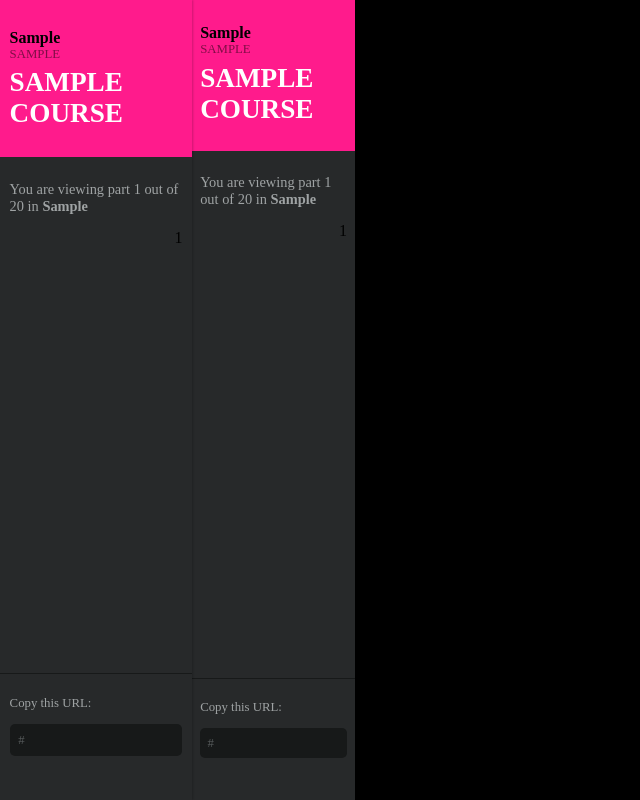
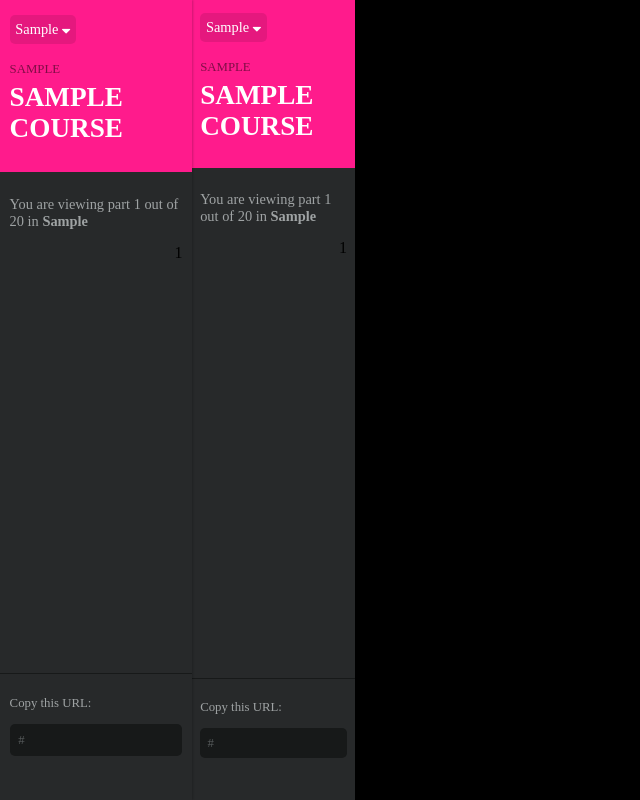
Before and after one commit to bjornhenriksson/source20, a Django app: template get_class/templates/get_class/index.html in a window 1280 px wide. Shown: the whole page, without its empty margins (0-640 px from the left). Run offline with Django 3.2, Linux system fonts and the light colour scheme; tables that the repository leaves empty hold one stand-in row (values such as "Sample post"); the template is opened without the code that fills it: values that come from a table or form of the project are taken from there, most other values are stand-ins (such as "Sample title", 1, 10 or a date in 2020); some libraries are stand-ins or nearby versions.

Commit message:
added styling to logout-menu

```diff
--- a/get_class/static/get_class/style.css
+++ b/get_class/static/get_class/style.css
@@ -27,7 +27,7 @@ body {
     background: #ff1b8c;
     display: inline-block;
     width: 90%;
-    padding: 15% 5% 5% 5%;
+    padding: 8% 5% 5% 5%;
 }
 
 .sidebar .top p {
@@ -82,6 +82,49 @@ body {
 
 .sidebar-footer a {
     color: white;
+}
+
+.user {
+    background: rgba(0,0,0,0.1);
+    border-radius: 5px;
+    padding: 0.4em;
+    display: inline-block;
+    font-size: 0.9em;
+    color: white;
+    text-transform: capitalize;
+    cursor: pointer;
+    position: relative;
+}
+
+.user i {
+    vertical-align: top;
+}
+
+.user-drop {
+    background: #27292a;
+    border-radius: 5px;
+    padding: 0.4em;
+    width: 100%;
+    position: absolute;
+    left: 0;
+    top: 100%;
+    display: none;
+}
+
+.user:hover > .user-drop {
+    display: block;
+}
+
+.user-drop a {
+    text-decoration: none;
+    color: #9fa3a4;
+    font-weight: 300;
+    font-size: 0.9em;
+    padding: 0.2em;
+}
+
+.user-drop a:hover {
+    color: #eee;
 }
 
 .capitalize {
--- a/get_class/templates/get_class/index.html
+++ b/get_class/templates/get_class/index.html
@@ -9,7 +9,7 @@
     <div class="sidebar">
 
         <div class="top">
-            <span style="text-transform: capitalize;">{{ current_user }}</span>
+            <div class="user">{{ current_user }} <i class="fa fa-sort-desc"></i><div class="user-drop"><a href="">Settings</a><br /><a href="logout/">Log out</a></div></div><br /><br />
             <h2>{{ course.current_course }}</h2>
             <h1>{{ course.url_name }}</h1>
         </div>
```
